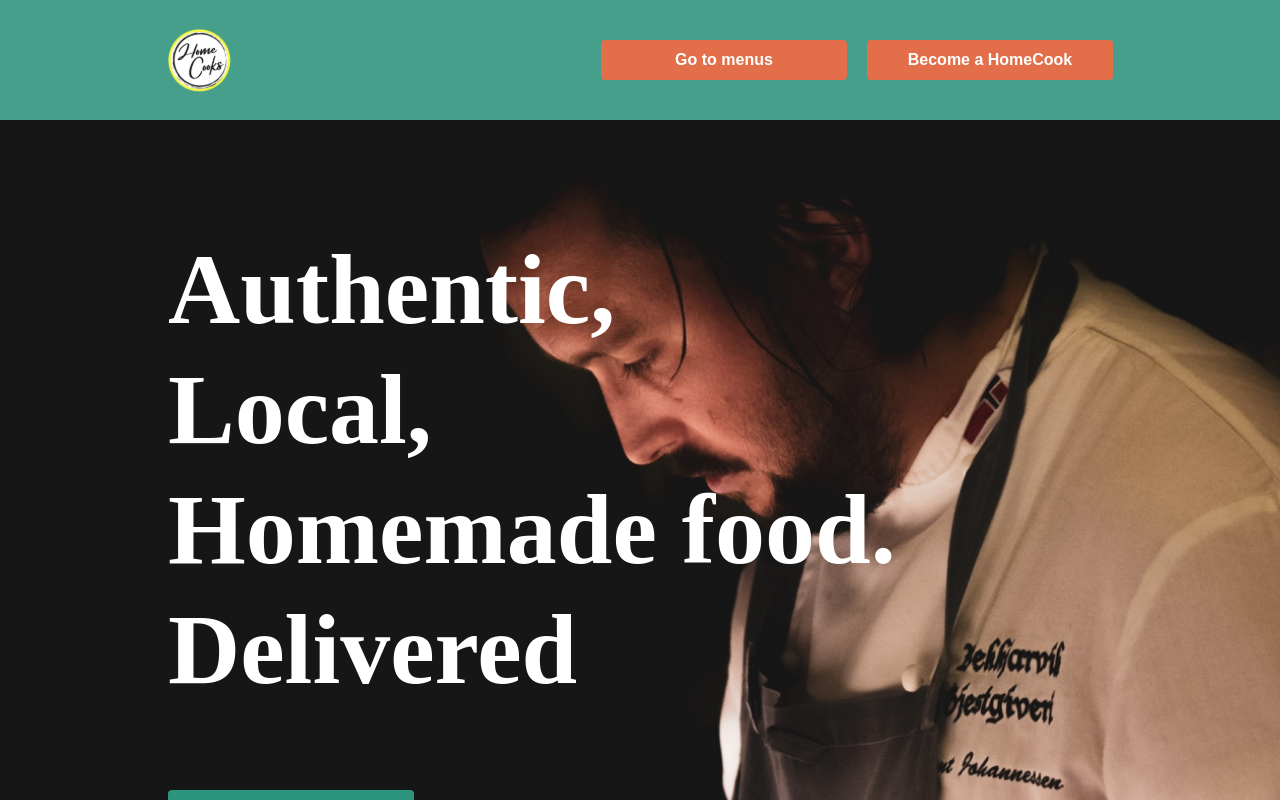
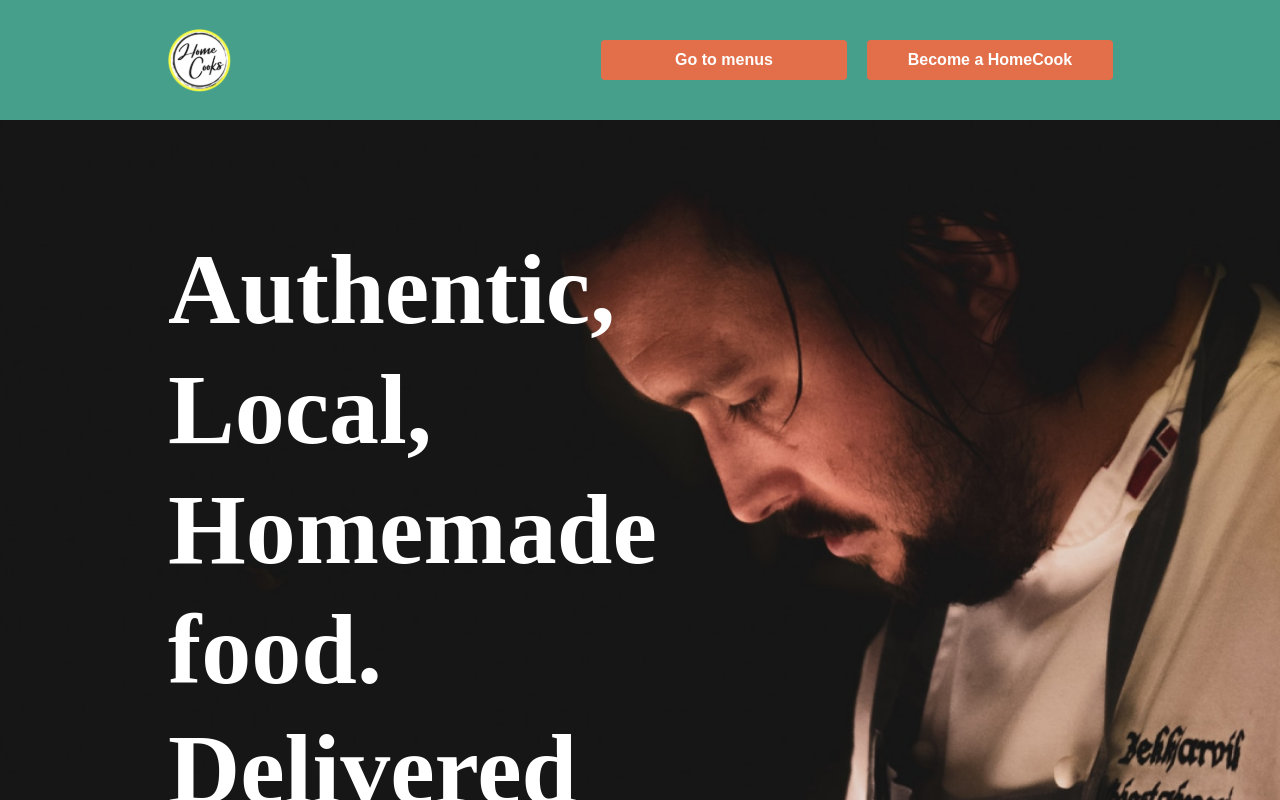
Before and after one commit to devvad/brightlab-test-project-react-ts, a React (Create React App) app: page / in a window 1280 px wide. Shown: the top 800 px of the page. Built offline with nearby package versions, Linux system fonts and the light colour scheme.

Commit message:
fix main

```diff
--- a/src/components/main/main.css
+++ b/src/components/main/main.css
@@ -17,7 +17,7 @@
   padding-top: 110px;
   padding-left: 168px;
   padding-bottom: 80px;
-  margin-right: 30%;
+  margin-right: 40%;
 }
 
 .main__button {
```
